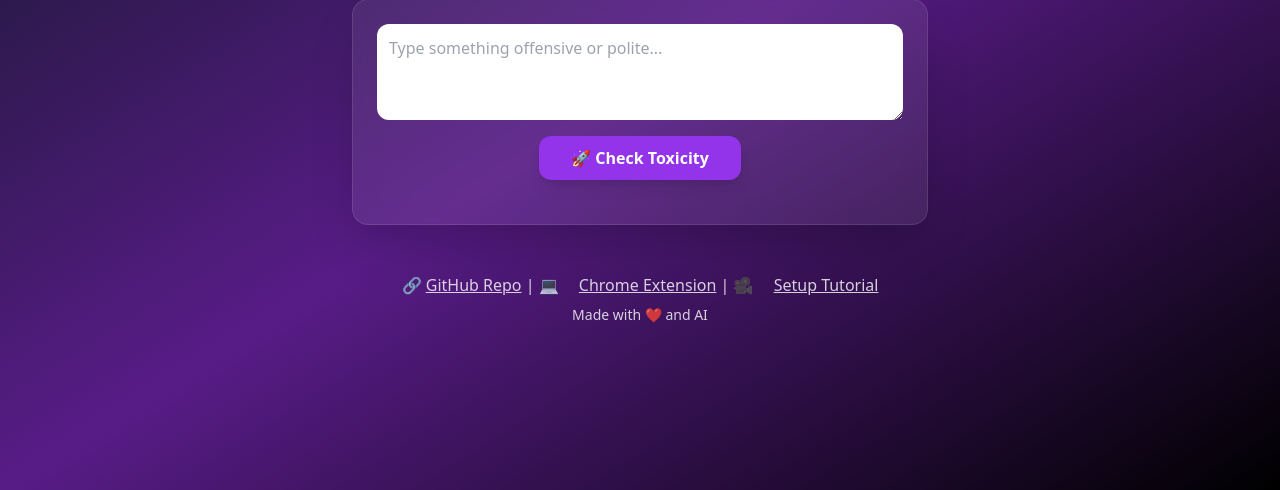
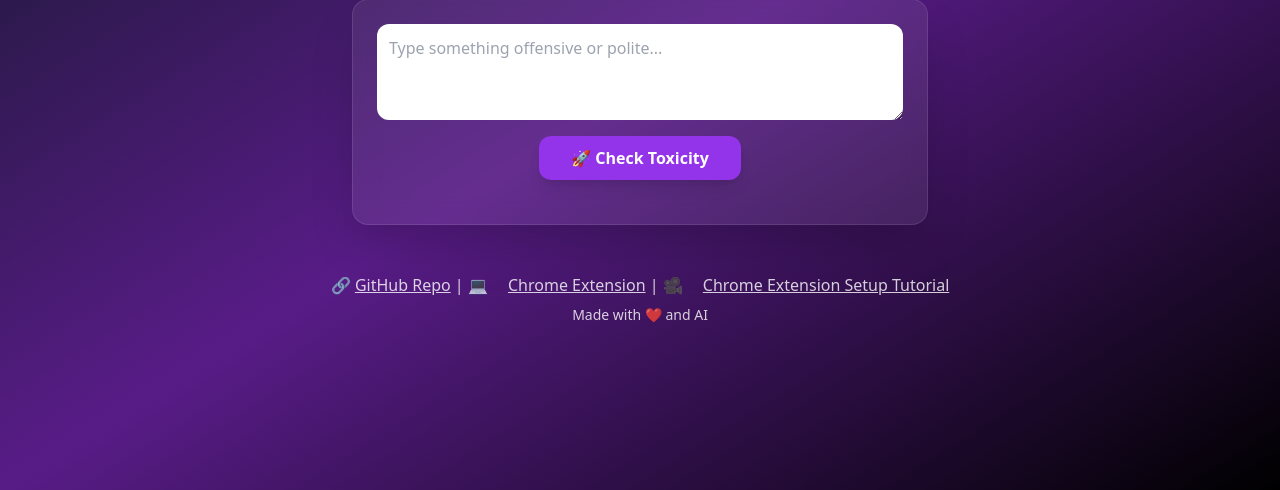
Before and after one commit to sarkar24/Toxic-Comment-Detector-Updated, a Flask app: page / in a window 1280 px wide. Shown: the part 310-800 px from the top of the page. Run offline with Flask 3, Linux system fonts and the light colour scheme; some libraries are stand-ins or nearby versions.

Commit message:
Upgrade UI

```diff
--- a/templates/index.html
+++ b/templates/index.html
@@ -46,7 +46,7 @@
       <div class="space-x-4">
         🔗 <a href="https://github.com/sarkar24/Toxic-Comment-Detector-Updated" target="_blank" rel="noopener noreferrer" class="underline hover:text-purple-300 transition">GitHub Repo</a>
         | 💻 <a href="https://drive.google.com/file/d/1tlcMZA7iFqsEo9a8n_oIAsJvzbtq2OAp/view?usp=sharing" target="_blank" rel="noopener noreferrer" class="underline hover:text-purple-300 transition">Chrome Extension</a>
-        | 🎥 <a href="https://www.youtube.com/watch?v=MnTMe5dBzf8" target="_blank" rel="noopener noreferrer" class="underline hover:text-purple-300 transition">Setup Tutorial</a>
+        | 🎥 <a href="https://www.youtube.com/watch?v=MnTMe5dBzf8" target="_blank" rel="noopener noreferrer" class="underline hover:text-purple-300 transition">Chrome Extension Setup Tutorial</a>
       </div>
       <p class="mt-1 text-sm">Made with ❤️ and AI</p>
     </div>
```
